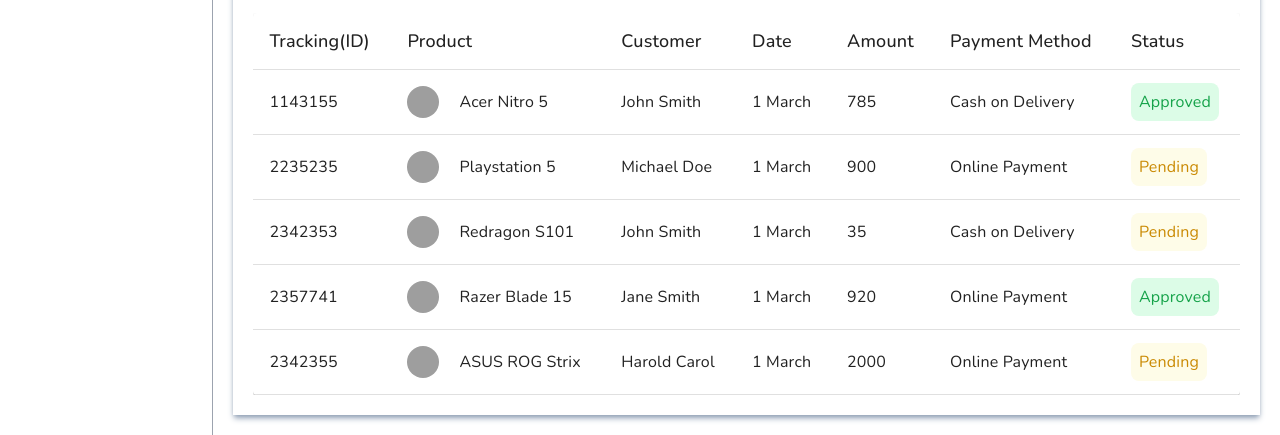
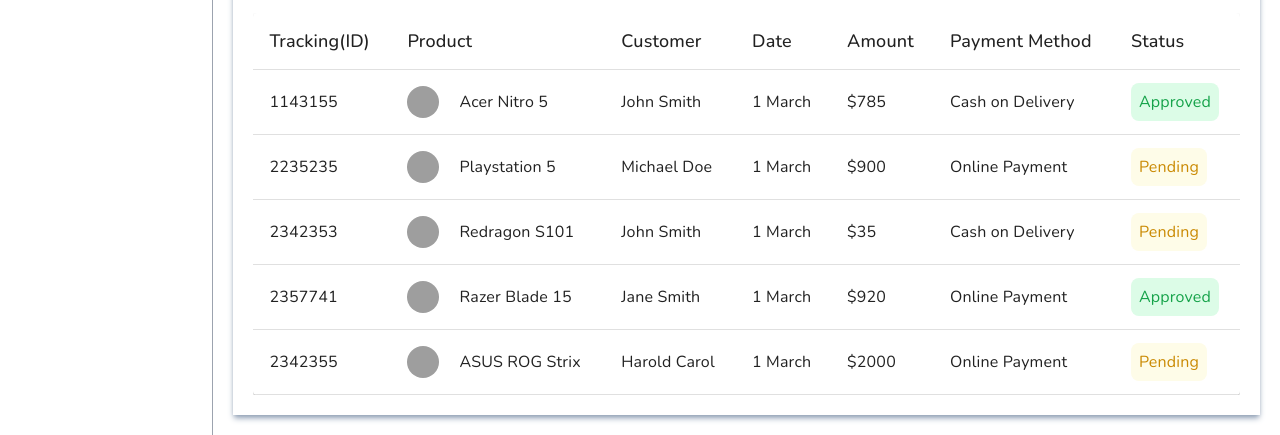
Before and after one commit to Oyawe/odysseyAdmin, a React (Vite) app: page / in a window 1280 px wide. Shown: the part 996-1431 px from the top of the page. Built offline with nearby package versions, Linux system fonts and the light colour scheme; grey boxes are pictures that could not be loaded.

Commit message:
dollar sign

```diff
--- a/src/components/Table.jsx
+++ b/src/components/Table.jsx
@@ -122,7 +122,7 @@ export const TableComp = () => {
                   {row.date}
                 </TableCell>
                 <TableCell sx={sxF} className="tableCell dark:text-gray-300">
-                  {row.amount}
+                  ${row.amount}
                 </TableCell>
                 <TableCell sx={sxF} className="tableCell dark:text-gray-300">
                   {row.method}
```
